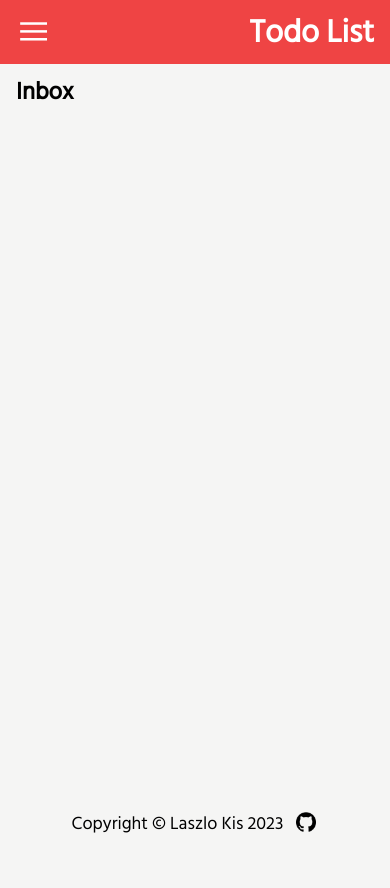
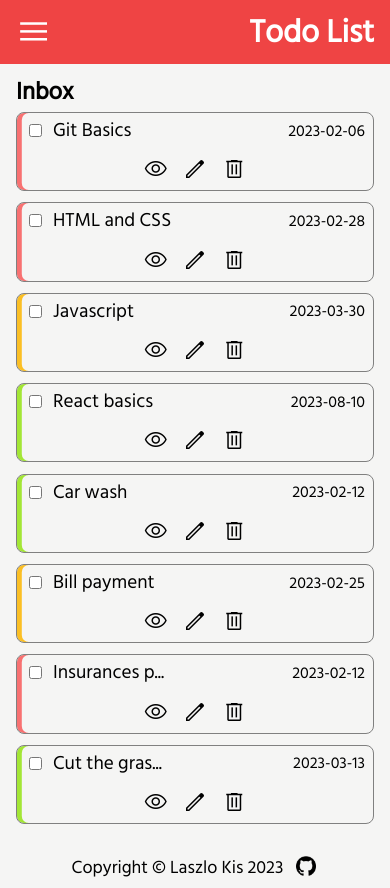
Before and after one commit to ev0clu/todo-list, a website built with webpack: page dist/index.html in a window 390 px wide. Before the commit the page ends 844 px from the top, so only its background shows below. Built offline with nearby package versions, Linux system fonts and the light colour scheme.

Commit message:
Default items are working with Local Storage

```diff
--- a/src/assets/style.css
+++ b/src/assets/style.css
@@ -598,6 +598,10 @@ main {
     text-decoration: line-through;
 }
 
+.inactive-header {
+    pointer-events: none;
+}
+
 .inactive {
     pointer-events: none;
     background-color: rgba(0, 0, 0, 0.2); /* Black w/ opacity */
--- a/src/index.js
+++ b/src/index.js
@@ -3,6 +3,10 @@ import event from './modules/event';
 import controller from './modules/controller';
 import storage from './modules/storage';
 
-//controller.loadDefaultTodoList();
-storage.restoreLocal();
+const isLocalStorageAvailable = storage.restoreLocal();
+
+if (!isLocalStorageAvailable) {
+    controller.loadDefaultTodoList();
+}
+
 event.initialEventListener();
--- a/src/modules/controller.js
+++ b/src/modules/controller.js
@@ -57,7 +57,7 @@ const controller = (() => {
         const main = document.querySelector('main');
         const footer = document.querySelector('footer');
 
-        header.classList.toggle('inactive');
+        header.classList.toggle('inactive-header');
         main.classList.toggle('inactive');
         footer.classList.toggle('inactive');
     };
@@ -300,7 +300,8 @@ const controller = (() => {
         addNewProject('Learn web developement');
 
         addNewTask(
-            projectArray.getProjects()[0],
+            projectArray.getProjects(),
+            0,
             'Git Basics',
             'Get the basic workflow for using Git, which should enhance the understanding and demonstrate why Git is so useful.',
             '2023-02-06',
@@ -308,7 +309,8 @@ const controller = (() => {
         );
 
         addNewTask(
-            projectArray.getProjects()[0],
+            projectArray.getProjects(),
+            0,
             'HTML and CSS',
             'Get a basic overview of HTML, CSS and how they work together. Learn more about responsive design, animation, media quieries.',
             '2023-02-28',
@@ -316,7 +318,8 @@ const controller = (() => {
         );
 
         addNewTask(
-            projectArray.getProjects()[0],
+            projectArray.getProjects(),
+            0,
             'Javascript',
             'Get a basic overview of Javascript, such as variables, operators, functions. Learn about factory functions, modul pattern, javascript modules, API.',
             '2023-03-30',
@@ -327,7 +330,8 @@ const controller = (() => {
         addNewProject('Learn React');
 
         addNewTask(
-            projectArray.getProjects()[1],
+            projectArray.getProjects(),
+            1,
             'React basics',
             'Lear React: hook, lifecycle methods etc.',
             '2023-08-10',
@@ -337,10 +341,11 @@ const controller = (() => {
         // Project3 with 4 tasks
         addNewProject('Household tasks');
 
-        addNewTask(projectArray.getProjects()[2], 'Car wash', 'Car wash', '2023-02-12', 'low');
+        addNewTask(projectArray.getProjects(), 2, 'Car wash', 'Car wash', '2023-02-12', 'low');
 
         addNewTask(
-            projectArray.getProjects()[2],
+            projectArray.getProjects(),
+            2,
             'Bill payment',
             'Electric, Gas, Internet.',
             '2023-02-25',
@@ -348,7 +353,8 @@ const controller = (() => {
         );
 
         addNewTask(
-            projectArray.getProjects()[2],
+            projectArray.getProjects(),
+            2,
             'Insurances payment',
             'House, Car.',
             '2023-02-12',
@@ -356,7 +362,8 @@ const controller = (() => {
         );
 
         addNewTask(
-            projectArray.getProjects()[2],
+            projectArray.getProjects(),
+            2,
             'Cut the grass',
             'Cut the grass.',
             '2023-03-13',
--- a/src/modules/storage.js
+++ b/src/modules/storage.js
@@ -59,12 +59,14 @@ const storage = (() => {
 
     // Restore from Local Storage
     const restoreLocal = () => {
+        let isLocalStorageAvailable = false;
         let restoreData = JSON.parse(localStorage.getItem('Projects'));
-        console.log('load: ', restoreData);
+        //console.log('load: ', restoreData);
         if (restoreData == null) {
             // If localstorage is empty, add default books into the library
             restoreData = [];
         } else {
+            isLocalStorageAvailable = true;
             for (let i = 0; i < restoreData.length; i++) {
                 const newStorageProject = ProjectData(restoreData[i].projectName);
                 storageData.push(newStorageProject);
@@ -89,6 +91,7 @@ const storage = (() => {
                 }
             }
         }
+        return isLocalStorageAvailable;
     };
 
     return { saveLocal, restoreLocal };
```
Also changed, not shown: dist/main.js.
